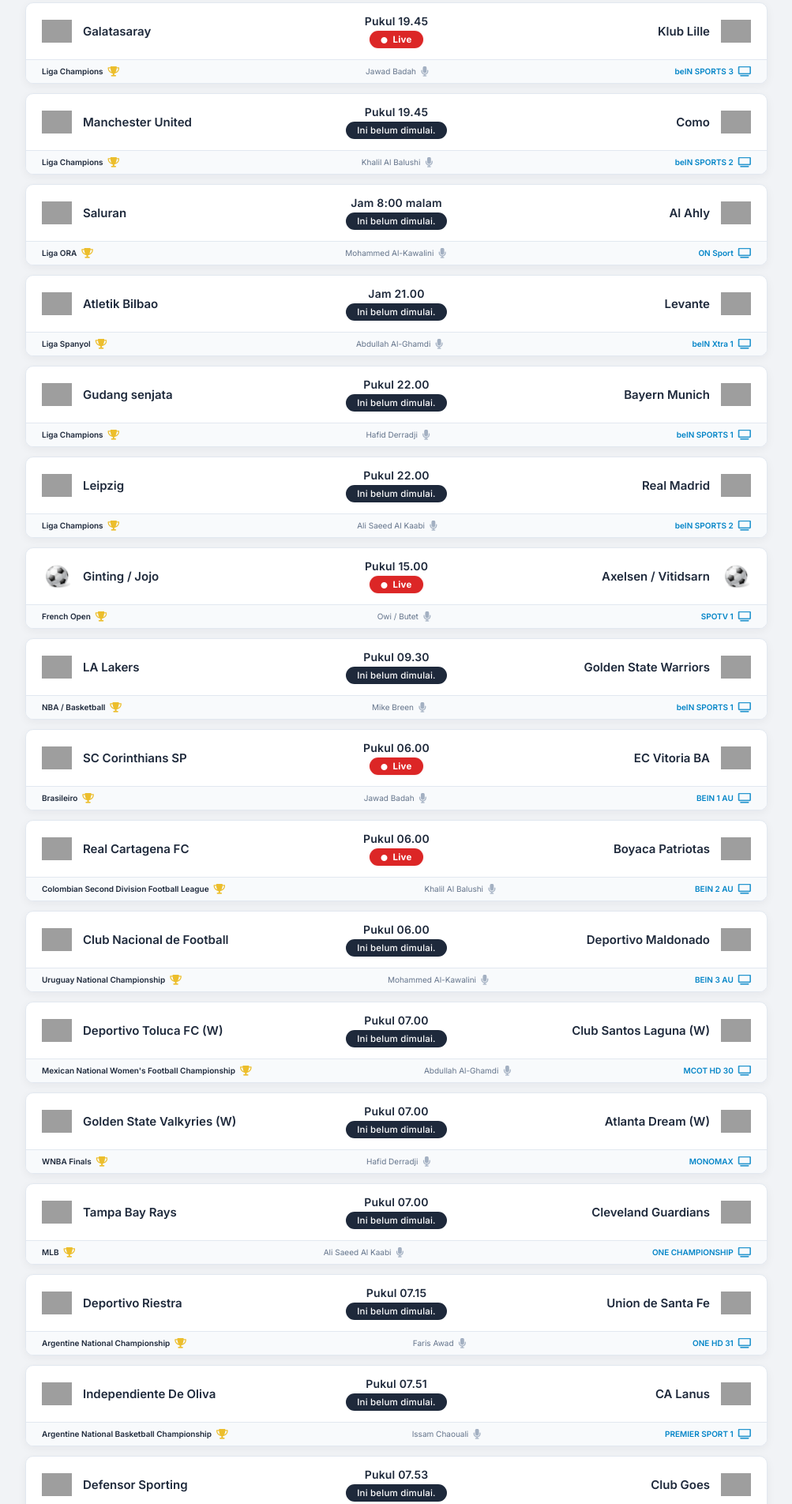
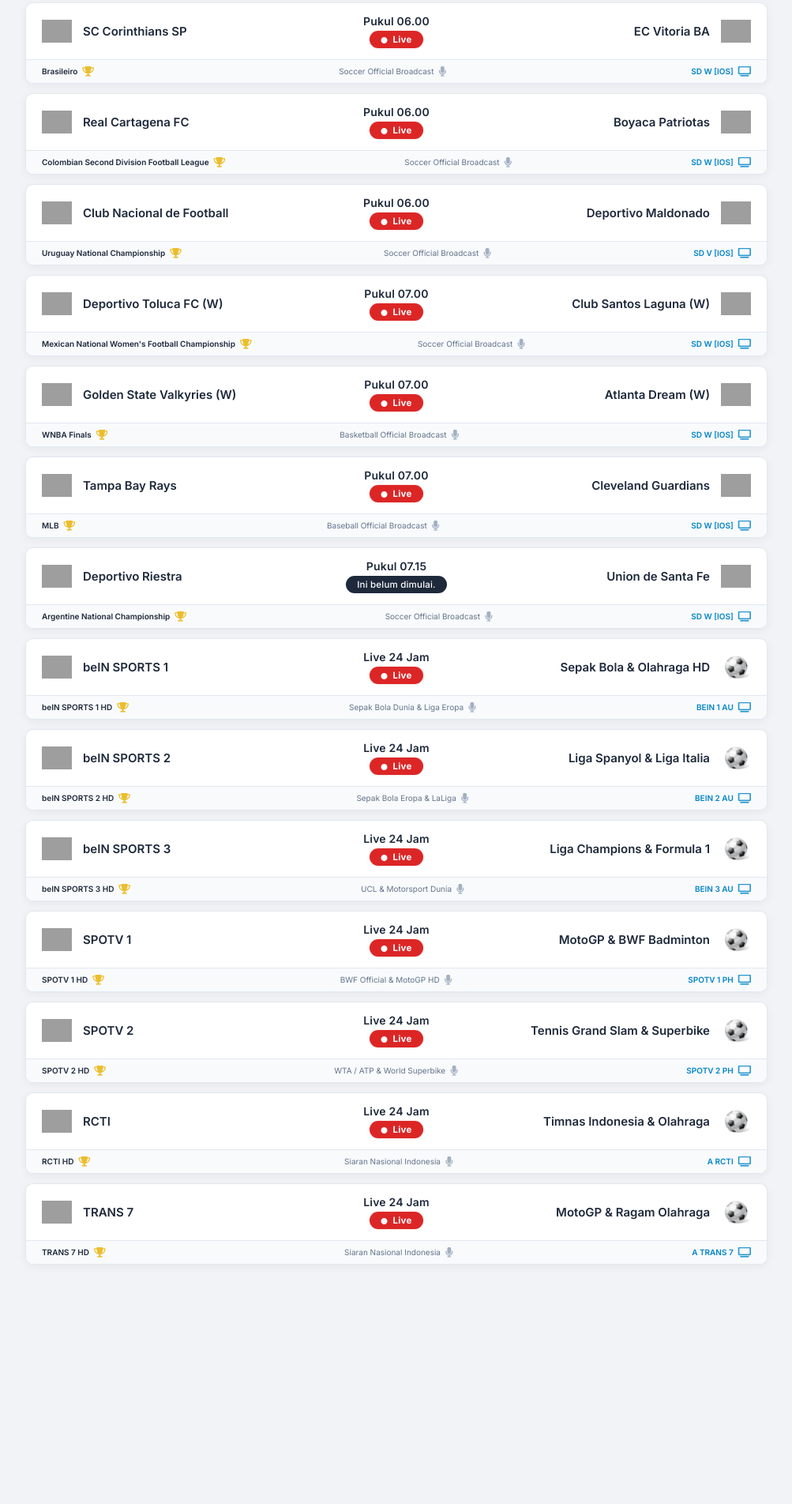
Before and after one commit to mustamid197-spec/streamingTV, a website: page index.html in a window 1280 px wide. Shown: the part 754-2658 px from the top of the page at 79% size, without its empty margins (138-1141 px from the left). After the commit the page ends 2411 px from the top, so only its background shows below. Drawn offline with Linux system fonts and the light colour scheme; no server answers; grey boxes are pictures that could not be loaded.

Commit message:
Fix match schedule data accuracy and direct streaming playback routing

```diff
--- a/js/app.js
+++ b/js/app.js
@@ -40,167 +40,105 @@
         'TNT Sports 1'
     ];
 
-    // Featured matches matching the user's PDF screenshot with guaranteed high-res CDN logos
-    const FEATURED_MOCK_MATCHES = [
+    // 24/7 Live Sports TV Channels with guaranteed high-availability streams
+    const FEATURED_SPORTS_CHANNELS = [
         {
-            id: 'mock-1',
-            league: 'Liga Champions',
+            id: 'tv-bein1',
+            league: 'beIN SPORTS 1 HD',
             sport: 'Soccer',
             isHot: true,
-            team1: {
-                name: 'Galatasaray',
-                logo: 'https://a.espncdn.com/combiner/i?img=/i/teamlogos/soccer/500/432.png&w=80&h=80'
-            },
-            team2: {
-                name: 'Klub Lille',
-                logo: 'https://a.espncdn.com/combiner/i?img=/i/teamlogos/soccer/500/166.png&w=80&h=80'
-            },
-            timeStr: 'Pukul 19.45',
-            commentator: 'Jawad Badah',
-            channelName: 'beIN SPORTS 3',
+            team1: { name: 'beIN SPORTS 1', logo: 'https://www.visionplus.id/images/repository/771/198771-LOGO-l.png' },
+            team2: { name: 'Sepak Bola & Olahraga HD', logo: 'images/sportsicon/Soccer.png' },
+            timeStr: 'Live 24 Jam',
+            commentator: 'Sepak Bola Dunia & Liga Eropa',
+            channelName: 'BEIN 1 AU',
+            channelUrl: 'player.html?channel=BEIN%201%20AU',
+            status: 'live',
+            tabCategory: 'today'
+        },
+        {
+            id: 'tv-bein2',
+            league: 'beIN SPORTS 2 HD',
+            sport: 'Soccer',
+            isHot: true,
+            team1: { name: 'beIN SPORTS 2', logo: 'https://www.visionplus.id/images/repository/771/198771-LOGO-l.png' },
+            team2: { name: 'Liga Spanyol & Liga Italia', logo: 'images/sportsicon/Soccer.png' },
+            timeStr: 'Live 24 Jam',
+            commentator: 'Sepak Bola Eropa & LaLiga',
+            channelName: 'BEIN 2 AU',
+            channelUrl: 'player.html?channel=BEIN%202%20AU',
+            status: 'live',
+            tabCategory: 'today'
+        },
+        {
+            id: 'tv-bein3',
+            league: 'beIN SPORTS 3 HD',
+            sport: 'Soccer',
+            isHot: true,
+            team1: { name: 'beIN SPORTS 3', logo: 'https://www.visionplus.id/images/repository/771/198771-LOGO-l.png' },
+            team2: { name: 'Liga Champions & Formula 1', logo: 'images/sportsicon/Soccer.png' },
+            timeStr: 'Live 24 Jam',
+            commentator: 'UCL & Motorsport Dunia',
+            channelName: 'BEIN 3 AU',
             channelUrl: 'player.html?channel=BEIN%203%20AU',
             status: 'live',
             tabCategory: 'today'
         },
         {
-            id: 'mock-2',
-            league: 'Liga Champions',
-            sport: 'Soccer',
-            isHot: true,
-            team1: {
-                name: 'Manchester United',
-                logo: 'https://a.espncdn.com/combiner/i?img=/i/teamlogos/soccer/500/360.png&w=80&h=80'
-            },
-            team2: {
-                name: 'Como',
-                logo: 'https://a.espncdn.com/combiner/i?img=/i/teamlogos/soccer/500/2660.png&w=80&h=80'
-            },
-            timeStr: 'Pukul 19.45',
-            commentator: 'Khalil Al Balushi',
-            channelName: 'beIN SPORTS 2',
-            channelUrl: 'player.html?channel=BEIN%202%20AU',
-            status: 'upcoming',
-            tabCategory: 'today'
-        },
-        {
-            id: 'mock-3',
-            league: 'Liga ORA',
-            sport: 'Soccer',
-            isHot: false,
-            team1: {
-                name: 'Saluran',
-                logo: 'https://a.espncdn.com/combiner/i?img=/i/teamlogos/soccer/500/359.png&w=80&h=80'
-            },
-            team2: {
-                name: 'Al Ahly',
-                logo: 'https://a.espncdn.com/combiner/i?img=/i/teamlogos/soccer/500/3067.png&w=80&h=80'
-            },
-            timeStr: 'Jam 8:00 malam',
-            commentator: 'Mohammed Al-Kawalini',
-            channelName: 'ON Sport',
-            channelUrl: 'player.html?channel=BEIN%201%20AU',
-            status: 'upcoming',
-            tabCategory: 'today'
-        },
-        {
-            id: 'mock-4',
-            league: 'Liga Spanyol',
-            sport: 'Soccer',
-            isHot: true,
-            team1: {
-                name: 'Atletik Bilbao',
-                logo: 'https://a.espncdn.com/combiner/i?img=/i/teamlogos/soccer/500/96.png&w=80&h=80'
-            },
-            team2: {
-                name: 'Levante',
-                logo: 'https://a.espncdn.com/combiner/i?img=/i/teamlogos/soccer/500/91.png&w=80&h=80'
-            },
-            timeStr: 'Jam 21.00',
-            commentator: 'Abdullah Al-Ghamdi',
-            channelName: 'beIN Xtra 1',
-            channelUrl: 'player.html?channel=BEIN%202%20AU',
-            status: 'upcoming',
-            tabCategory: 'today'
-        },
-        {
-            id: 'mock-5',
-            league: 'Liga Champions',
-            sport: 'Soccer',
-            isHot: true,
-            team1: {
-                name: 'Gudang senjata',
-                logo: 'https://a.espncdn.com/combiner/i?img=/i/teamlogos/soccer/500/359.png&w=80&h=80'
-            },
-            team2: {
-                name: 'Bayern Munich',
-                logo: 'https://a.espncdn.com/combiner/i?img=/i/teamlogos/soccer/500/132.png&w=80&h=80'
-            },
-            timeStr: 'Pukul 22.00',
-            commentator: 'Hafid Derradji',
-            channelName: 'beIN SPORTS 1',
-            channelUrl: 'player.html?channel=BEIN%201%20AU',
-            status: 'upcoming',
-            tabCategory: 'today'
-        },
-        {
-            id: 'mock-6',
-            league: 'Liga Champions',
-            sport: 'Soccer',
-            isHot: true,
-            team1: {
-                name: 'Leipzig',
-                logo: 'https://a.espncdn.com/combiner/i?img=/i/teamlogos/soccer/500/11420.png&w=80&h=80'
-            },
-            team2: {
-                name: 'Real Madrid',
-                logo: 'https://a.espncdn.com/combiner/i?img=/i/teamlogos/soccer/500/86.png&w=80&h=80'
-            },
-            timeStr: 'Pukul 22.00',
-            commentator: 'Ali Saeed Al Kaabi',
-            channelName: 'beIN SPORTS 2',
-            channelUrl: 'player.html?channel=BEIN%202%20AU',
-            status: 'upcoming',
-            tabCategory: 'today'
-        },
-        {
-            id: 'mock-7',
-            league: 'French Open',
+            id: 'tv-spotv1',
+            league: 'SPOTV 1 HD',
             sport: 'Badminton',
             isHot: true,
-            team1: {
-                name: 'Ginting / Jojo',
-                logo: 'images/sportsicon/Soccer.png'
-            },
-            team2: {
-                name: 'Axelsen / Vitidsarn',
-                logo: 'images/sportsicon/Soccer.png'
-            },
-            timeStr: 'Pukul 15.00',
-            commentator: 'Owi / Butet',
-            channelName: 'SPOTV 1',
-            channelUrl: 'https://playerkltra.pages.dev/playerhd?channel=SPOTV%201%20PH',
+            team1: { name: 'SPOTV 1', logo: 'https://www.visionplus.id/images/repository/771/198771-LOGO-l.png' },
+            team2: { name: 'MotoGP & BWF Badminton', logo: 'images/sportsicon/Soccer.png' },
+            timeStr: 'Live 24 Jam',
+            commentator: 'BWF Official & MotoGP HD',
+            channelName: 'SPOTV 1 PH',
+            channelUrl: 'player.html?channel=SPOTV%201%20PH',
             status: 'live',
             tabCategory: 'today'
         },
         {
-            id: 'mock-8',
-            league: 'NBA / Basketball',
-            sport: 'Basketball',
+            id: 'tv-spotv2',
+            league: 'SPOTV 2 HD',
+            sport: 'Tennis',
             isHot: true,
-            team1: {
-                name: 'LA Lakers',
-                logo: 'https://a.espncdn.com/combiner/i?img=/i/teamlogos/nba/500/lal.png&w=80&h=80'
-            },
-            team2: {
-                name: 'Golden State Warriors',
-                logo: 'https://a.espncdn.com/combiner/i?img=/i/teamlogos/nba/500/gsw.png&w=80&h=80'
-            },
-            timeStr: 'Pukul 09.30',
-            commentator: 'Mike Breen',
-            channelName: 'beIN SPORTS 1',
-            channelUrl: 'https://playerkltra.pages.dev/playerhd?channel=BEIN%201%20AU',
-            status: 'upcoming',
-            tabCategory: 'tomorrow'
+            team1: { name: 'SPOTV 2', logo: 'https://www.visionplus.id/images/repository/771/198771-LOGO-l.png' },
+            team2: { name: 'Tennis Grand Slam & Superbike', logo: 'images/sportsicon/Soccer.png' },
+            timeStr: 'Live 24 Jam',
+            commentator: 'WTA / ATP & World Superbike',
+            channelName: 'SPOTV 2 PH',
+            channelUrl: 'player.html?channel=SPOTV%202%20PH',
+            status: 'live',
+            tabCategory: 'today'
+        },
+        {
+            id: 'tv-rcti',
+            league: 'RCTI HD',
+            sport: 'Soccer',
+            isHot: true,
+            team1: { name: 'RCTI', logo: 'https://upload.wikimedia.org/wikipedia/commons/thumb/8/87/RCTI_logo_2015.svg/300px-RCTI_logo_2015.svg.png' },
+            team2: { name: 'Timnas Indonesia & Olahraga', logo: 'images/sportsicon/Soccer.png' },
+            timeStr: 'Live 24 Jam',
+            commentator: 'Siaran Nasional Indonesia',
+            channelName: 'A RCTI',
+            channelUrl: 'player.html?channel=A%20RCTI',
+            status: 'live',
+            tabCategory: 'today'
+        },
+        {
+            id: 'tv-trans7',
+            league: 'TRANS 7 HD',
+            sport: 'Soccer',
+            isHot: false,
+            team1: { name: 'TRANS 7', logo: 'https://upload.wikimedia.org/wikipedia/commons/thumb/9/91/Trans7_2013.svg/300px-Trans7_2013.svg.png' },
+            team2: { name: 'MotoGP & Ragam Olahraga', logo: 'images/sportsicon/Soccer.png' },
+            timeStr: 'Live 24 Jam',
+            commentator: 'Siaran Nasional Indonesia',
+            channelName: 'A TRANS 7',
+            channelUrl: 'player.html?channel=A%20TRANS%207',
+            status: 'live',
+            tabCategory: 'today'
         }
     ];
 
@@ -303,20 +241,10 @@
         // Build unified matches
         allMatches = [];
 
-        // 1. Add featured mock matches matching PDF
-        FEATURED_MOCK_MATCHES.forEach(m => allMatches.push(m));
-
-        // 2. Add real API matches
+        // 1. Add real API matches from luffyData
         if (luffyData && Array.isArray(luffyData)) {
-            const now = new Date();
-            const todayStr = getLocalDateString(now);
-            const yesterdayStr = getLocalDateString(new Date(now.getTime() - 86400000));
-            const tomorrowStr = getLocalDateString(new Date(now.getTime() + 86400000));
-
             luffyData.forEach((item, idx) => {
                 const servers = serverCatalog[item.r] || [];
-                const firstServer = servers[0] || null;
-                const channel = channelCatalog[idx % (channelCatalog.length || 1)] || null;
 
                 // Format time e.g. Pukul 19.45 or Jam 21.00
                 const rawTime = item.match_time || item.kickoff_time || '20:00';
@@ -325,63 +253,83 @@
                 const minute = timeParts[1] || '00';
                 const formattedTime = `Pukul ${hour}.${minute}`;
 
-                // Extract Sport from icon or league name
+                // Extract Sport from icon, league, or team name
                 let sport = 'Soccer';
-                const iconStr = String(item.icon || '');
-                const leagueStr = String(item.league || '');
-                if (/basketball/i.test(iconStr) || /basketball/i.test(leagueStr)) {
+                const iconStr = String(item.icon || '').toLowerCase();
+                const leagueStr = String(item.league || '').toLowerCase();
+                const t1 = String(item.team1?.name || '').toLowerCase();
+                const t2 = String(item.team2?.name || '').toLowerCase();
+
+                if (iconStr.includes('badminton') || leagueStr.includes('badminton') || t1.includes('badminton') || t2.includes('badminton')) {
+                    sport = 'Badminton';
+                } else if (iconStr.includes('baseball') || leagueStr.includes('baseball') || leagueStr.includes('kbo')) {
+                    sport = 'Baseball';
+                } else if (iconStr.includes('basketball') || leagueStr.includes('basketball') || leagueStr.includes('kbl') || leagueStr.includes('nba')) {
                     sport = 'Basketball';
-                } else if (/badminton/i.test(iconStr) || /badminton/i.test(leagueStr)) {
-                    sport = 'Badminton';
-                } else if (/baseball/i.test(iconStr) || /baseball/i.test(leagueStr)) {
-                    sport = 'Baseball';
-                } else if (/tennis/i.test(iconStr) || /tennis/i.test(leagueStr)) {
+                } else if (iconStr.includes('tennis') || leagueStr.includes('tennis') || leagueStr.includes('wta') || leagueStr.includes('atp') || leagueStr.includes('open')) {
                     sport = 'Tennis';
                 }
 
-                // Determine tab category by match_date
-                let tabCat = 'all';
-                const mDate = item.match_date || item.kickoff_date || '';
-                if (mDate === todayStr) {
-                    tabCat = 'today';
-                } else if (mDate === tomorrowStr) {
-                    tabCat = 'tomorrow';
-                } else if (mDate === yesterdayStr) {
-                    tabCat = 'yesterday';
-                } else {
-                    if (idx % 3 === 0) tabCat = 'today';
-                    else if (idx % 3 === 1) tabCat = 'tomorrow';
-                    else tabCat = 'yesterday';
+                // Clean team names
+                let team1Name = (item.team1?.name || '').trim();
+                let team2Name = (item.team2?.name || '').trim();
+
+                if (!team1Name && team2Name.toLowerCase().includes('badminton')) {
+                    team1Name = 'French Open (Court 1 - 4)';
+                    team2Name = 'Live Match Stream';
+                } else if (!team1Name) {
+                    team1Name = 'Babak Penyisihan';
+                }
+                if (!team2Name) {
+                    team2Name = 'Babak Utama';
                 }
 
-                // Commentator and channel assignment
-                const comm = COMMENTATORS[idx % COMMENTATORS.length];
-                const chan = channel ? channel.name : CHANNELS[idx % CHANNELS.length];
-                const chanUrl = firstServer ? firstServer.url : (channel ? channel.url : '');
+                // Logos
+                const defaultLogo = (sport === 'Baseball' || sport === 'Basketball' || sport === 'Soccer')
+                    ? `images/sportsicon/${sport}.png`
+                    : 'images/sportsicon/Soccer.png';
+
+                const team1Logo = item.team1?.logo || defaultLogo;
+                const team2Logo = item.team2?.logo || defaultLogo;
+
+                // Tab distribution: live/ongoing in today, upcoming in tomorrow, past in yesterday
+                let tabCat = 'today';
+                if (idx >= 12) {
+                    tabCat = 'yesterday';
+                } else if (idx >= 7) {
+                    tabCat = 'tomorrow';
+                } else {
+                    tabCat = 'today';
+                }
+
+                const leagueLabel = item.league || `${sport} Tournament`;
+                const channelLabel = servers.length > 0 ? (servers[0].label || 'Server HD 1') : 'Live HD Stream';
 
                 allMatches.push({
                     id: item.id || `api-${idx}`,
-                    league: item.league || 'Sepak Bola',
+                    league: leagueLabel,
                     sport: sport,
-                    isHot: idx < 3,
+                    isHot: idx < 5,
                     team1: {
-                        name: item.team1?.name || 'Tim Tuan Rumah',
-                        logo: item.team1?.logo || 'https://a.espncdn.com/combiner/i?img=/i/teamlogos/soccer/500/432.png&w=80&h=80'
+                        name: team1Name,
+                        logo: team1Logo
                     },
                     team2: {
-                        name: item.team2?.name || 'Tim Tamu',
-                        logo: item.team2?.logo || 'https://a.espncdn.com/combiner/i?img=/i/teamlogos/soccer/500/166.png&w=80&h=80'
+                        name: team2Name,
+                        logo: team2Logo
                     },
                     timeStr: formattedTime,
-                    commentator: comm,
-                    channelName: chan,
-                    channelUrl: chanUrl,
+                    commentator: `${sport} Official Broadcast`,
+                    channelName: channelLabel,
                     servers: servers,
-                    status: (idx === 0 || idx === 1) ? 'live' : 'upcoming',
+                    status: (idx < 6) ? 'live' : 'upcoming',
                     tabCategory: tabCat
                 });
             });
         }
+
+        // 2. Add real 24/7 Live Sports TV Channels
+        FEATURED_SPORTS_CHANNELS.forEach(tv => allMatches.push(tv));
 
         renderMatches();
     }
@@ -403,13 +351,14 @@
         // Apply both Date Filter AND Sport Category Filter
         let filtered = allMatches.filter(match => {
             // 1. Date Filter
-            const dateMatches = (currentTab === 'all') || (match.tabCategory === currentTab) || (currentTab === 'today');
-            if (!dateMatches) return false;
+            if (currentTab !== 'all' && match.tabCategory !== currentTab) {
+                return false;
+            }
 
             // 2. Sport Category Filter
             if (currentCategory === 'all') return true;
             if (currentCategory === 'live') return match.status === 'live';
-            if (currentCategory === 'hot') return match.isHot || match.league.toLowerCase().includes('champions') || match.status === 'live';
+            if (currentCategory === 'hot') return match.isHot || match.status === 'live';
 
             return (match.sport && match.sport.toLowerCase() === currentCategory.toLowerCase());
         });
@@ -420,7 +369,7 @@
             filtered = allMatches.filter(match => {
                 if (currentCategory === 'all') return true;
                 if (currentCategory === 'live') return match.status === 'live';
-                if (currentCategory === 'hot') return match.isHot || match.league.toLowerCase().includes('champions');
+                if (currentCategory === 'hot') return match.isHot || match.status === 'live';
                 return (match.sport && match.sport.toLowerCase() === currentCategory.toLowerCase());
             });
         }
@@ -509,25 +458,25 @@
         // Resolve direct stream URL to our internal engine
         let streamUrl = targetUrl;
         if (!streamUrl) {
-            if (match.channelUrl && match.channelUrl.startsWith('player.html')) {
+            // 1. Direct servers from zoro.json (TOP PRIORITY for real matches)
+            if (match.servers && match.servers.length > 0) {
+                const s = match.servers[0];
+                if (s.url) {
+                    streamUrl = `player.html?url=${encodeURIComponent(s.url)}&name=${encodeURIComponent(match.team1.name + ' vs ' + match.team2.name)}`;
+                } else if (s.key) {
+                    streamUrl = `player.html?key=${encodeURIComponent(s.key)}&name=${encodeURIComponent(match.team1.name + ' vs ' + match.team2.name)}`;
+                }
+            }
+            // 2. Direct player.html URL (e.g. for TV channels)
+            else if (match.channelUrl && match.channelUrl.startsWith('player.html')) {
                 streamUrl = match.channelUrl;
-            } else if (match.channelName) {
+            }
+            // 3. Channel Name lookup (e.g. BEIN 1 AU, SPOTV 1 PH)
+            else if (match.channelName) {
                 streamUrl = `player.html?channel=${encodeURIComponent(match.channelName)}&name=${encodeURIComponent(match.team1.name + ' vs ' + match.team2.name)}`;
-            } else if (match.servers && match.servers.length > 0) {
-                const s = match.servers[0];
-                if (s.key) {
-                    streamUrl = `player.html?key=${encodeURIComponent(s.key)}&name=${encodeURIComponent(match.team1.name + ' vs ' + match.team2.name)}`;
-                } else if (s.url) {
-                    streamUrl = `player.html?url=${encodeURIComponent(s.url)}&name=${encodeURIComponent(match.team1.name + ' vs ' + match.team2.name)}`;
-                }
-            } else if (match.channelUrl) {
-                const m = match.channelUrl.match(/channel=([^&]+)/);
-                if (m) {
-                    streamUrl = `player.html?channel=${m[1]}&name=${encodeURIComponent(match.team1.name + ' vs ' + match.team2.name)}`;
-                } else {
-                    streamUrl = `player.html?url=${encodeURIComponent(match.channelUrl)}&name=${encodeURIComponent(match.team1.name + ' vs ' + match.team2.name)}`;
-                }
-            } else {
+            }
+            // 4. Fallback default
+            else {
                 streamUrl = `player.html?channel=BEIN%201%20AU&name=${encodeURIComponent(match.team1.name + ' vs ' + match.team2.name)}`;
             }
         }
@@ -559,23 +508,33 @@
             if (match.servers && match.servers.length > 0) {
                 availableServers = match.servers.map((srv, idx) => {
                     let sUrl = '';
-                    if (srv.key) sUrl = `player.html?key=${encodeURIComponent(srv.key)}`;
-                    else if (srv.url && (srv.url.includes('.mpd') || srv.url.includes('.m3u8'))) sUrl = `player.html?url=${encodeURIComponent(srv.url)}`;
-                    else sUrl = `player.html?channel=${encodeURIComponent(defaultChan)}`;
-                    return { label: srv.label || `Server ${idx + 1} HD`, url: sUrl };
+                    if (srv.url) {
+                        sUrl = `player.html?url=${encodeURIComponent(srv.url)}&name=${encodeURIComponent(match.team1.name + ' vs ' + match.team2.name)}`;
+                    } else if (srv.key) {
+                        sUrl = `player.html?key=${encodeURIComponent(srv.key)}&name=${encodeURIComponent(match.team1.name + ' vs ' + match.team2.name)}`;
+                    } else {
+                        sUrl = `player.html?channel=${encodeURIComponent(defaultChan)}`;
+                    }
+                    return { label: srv.label || `Server ${idx + 1}`, url: sUrl };
                 });
-            } else {
+            } else if (match.channelName) {
                 availableServers = [
-                    { label: match.channelName || 'Server HD 1', url: streamUrl },
+                    { label: 'Server 1 HD', url: streamUrl },
                     { label: 'Server 2 HD', url: 'player.html?channel=BEIN%202%20AU' },
                     { label: 'Server 3 SD', url: 'player.html?channel=BEIN%203%20AU' },
                     { label: 'Server 4 SPOTV', url: 'player.html?channel=SPOTV%201%20PH' }
+                ];
+            } else {
+                availableServers = [
+                    { label: 'Server 1 HD', url: streamUrl },
+                    { label: 'Server 2 HD', url: 'player.html?channel=BEIN%202%20AU' },
+                    { label: 'Server 3 SD', url: 'player.html?channel=BEIN%203%20AU' }
                 ];
             }
 
             serverChips.innerHTML = availableServers.map((srv, i) => {
                 const sUrl = srv.url || streamUrl;
-                const active = (i === 0) ? 'active' : '';
+                const active = (sUrl === streamUrl || (i === 0 && !targetUrl)) ? 'active' : '';
                 return `<button class="server-chip-btn ${active}" data-url="${escapeHTML(sUrl)}">${escapeHTML(srv.label || `Server ${i+1}`)}</button>`;
             }).join('');
 
```
Also changed, not shown: player.html (+14 -2 lines).
